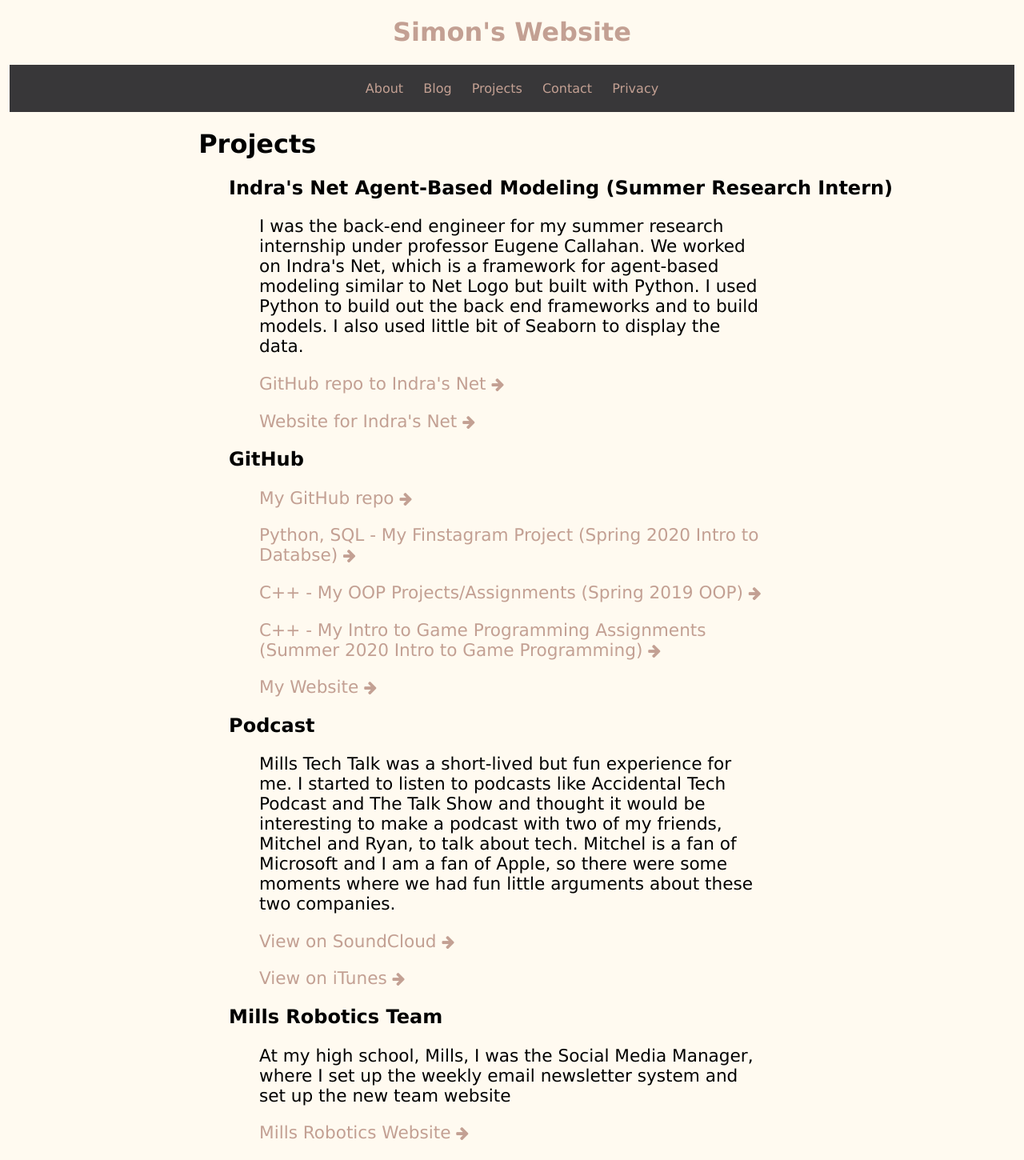
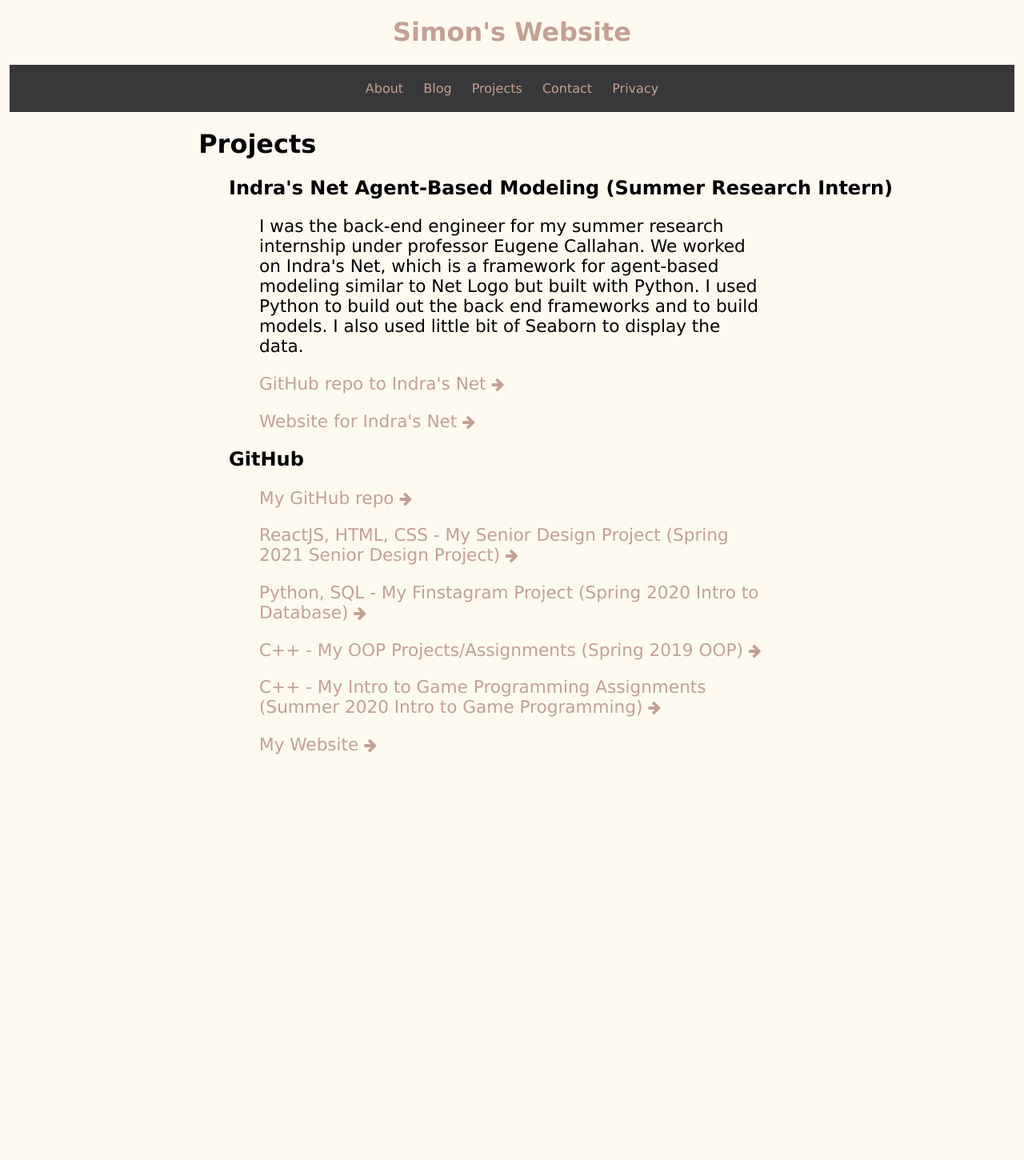
Before and after one commit to simon0h/simon0h.github.io, a Jekyll site: the page built from projects/index.html, in a window 1280 px wide. Shown: the whole page at 80% size. Built offline with Jekyll 4.4.1, drawn with Linux system fonts in a browser that asks for light colours; after the commit the page ends 964 px from its top, so only the background shows below that.

Commit message:
Update to projects

```diff
--- a/projects/index.html
+++ b/projects/index.html
@@ -11,22 +11,14 @@ title: Projects
 <body>
 	<h2> Indra's Net Agent-Based Modeling (Summer Research Intern)</h2>
 	<p> I was the back-end engineer for my summer research internship under professor Eugene Callahan. We worked on Indra's Net, which is a framework for agent-based modeling similar to Net Logo but built with Python. I used Python to build out the back end frameworks and to build models. I also used little bit of Seaborn to display the data.</p>
-		<p title = "https://github.com/gcallah/indras_net"><a href="https://github.com/gcallah/indras_net"><p class = "links"> GitHub repo to Indra's Net <i class="fa fa-arrow-right" style="font-size:85%;"></i></a></p>
-		<p title = "gcallah.github.io/indras_net/index.html"><a href="https://gcallah.github.io/indras_net/index.html"><p class = "links"> Website for Indra's Net <i class="fa fa-arrow-right" style="font-size:85%;"></i></a></p>
+	<p title = "https://github.com/gcallah/indras_net"><a href="https://github.com/gcallah/indras_net"><p class = "links"> GitHub repo to Indra's Net <i class="fa fa-arrow-right" style="font-size:85%;"></i></a></p>
+	<p title = "gcallah.github.io/indras_net/index.html"><a href="https://gcallah.github.io/indras_net/index.html"><p class = "links"> Website for Indra's Net <i class="fa fa-arrow-right" style="font-size:85%;"></i></a></p>
 
-		<h2> GitHub</h2>
-		<p title = "github.com/simon0h"><a href="https://github.com/simon0h"><p class = "links"> My GitHub repo <i class="fa fa-arrow-right" style="font-size:85%;"></i></a></p>
-	<p title = "github.com/simon0h/Finstagram"><a href="https://github.com/simon0h/Finstagram"><p class = "links"> Python, SQL - My Finstagram Project (Spring 2020 Intro to Databse) <i class="fa fa-arrow-right" style="font-size:85%;"></i></a></p>
+	<h2> GitHub</h2>
+	<p title = "github.com/simon0h"><a href="https://github.com/simon0h"><p class = "links"> My GitHub repo <i class="fa fa-arrow-right" style="font-size:85%;"></i></a></p>
+	<p title = "github.com/simon0h/New-Social-Media"><a href="https://github.com/simon0h/New-Social-Media"><p class = "links"> ReactJS, HTML, CSS - My Senior Design Project (Spring 2021 Senior Design Project) <i class="fa fa-arrow-right" style="font-size:85%;"></i></a></p>
+	<p title = "github.com/simon0h/Finstagram"><a href="https://github.com/simon0h/Finstagram"><p class = "links"> Python, SQL - My Finstagram Project (Spring 2020 Intro to Database) <i class="fa fa-arrow-right" style="font-size:85%;"></i></a></p>
 	<p title = "github.com/simon0h/Intro-to-Game-Programming"><a href="https://github.com/simon0h/Intro-to-Game-Programming"><p class = "links"> C++ - My OOP Projects/Assignments (Spring 2019 OOP) <i class="fa fa-arrow-right" style="font-size:85%;"></i></a></p>
 	<p title = "github.com/simon0h/OOP"><a href="https://github.com/simon0h/OOP"><p class = "links"> C++ - My Intro to Game Programming Assignments (Summer 2020 Intro to Game Programming) <i class="fa fa-arrow-right" style="font-size:85%;"></i></a></p>
 	<p title = "github.com/simon0h/simon0h.github.io"><a href="https://github.com/simon0h/simon0h.github.io"><p class = "links"> My Website <i class="fa fa-arrow-right" style="font-size:85%;"></i></a></p>
-
-		<h2> Podcast</h2>
-		<p> Mills Tech Talk was a short-lived but fun experience for me. I started to listen to podcasts like Accidental Tech Podcast and The Talk Show and thought it would be interesting to make a podcast with two of my friends, Mitchel and Ryan, to talk about tech. Mitchel is a fan of Microsoft and I am a fan of Apple, so there were some moments where we had fun little arguments about these two companies. </p>
-		<p title = "View on SoundCloud"><p class = "links"> <a href = "https://soundcloud.com/tech-talk-413487595"> View on SoundCloud <i class="fa fa-arrow-right" style="font-size:85%;"></i></a></p>
-		<p title = "View on iTunes"><p class = "links"> <a href = "https://itunes.apple.com/us/podcast/tech-talk/id1170862035?mt=2"> View on iTunes <i class="fa fa-arrow-right" style="font-size:85%;"></i></a></p>
-
-		<h2> Mills Robotics Team</h2>
-		<p> At my high school, Mills, I was the Social Media Manager, where I set up the weekly email newsletter system and set up the new team website</p>
-		<p title = "MRT253"><p class = "links"> <a href = "http://millsroboticsteam253.com"> Mills Robotics Website <i class="fa fa-arrow-right" style="font-size:85%;"></i></a></p>
 </body>
```
Also changed, not shown: 2 other files.
